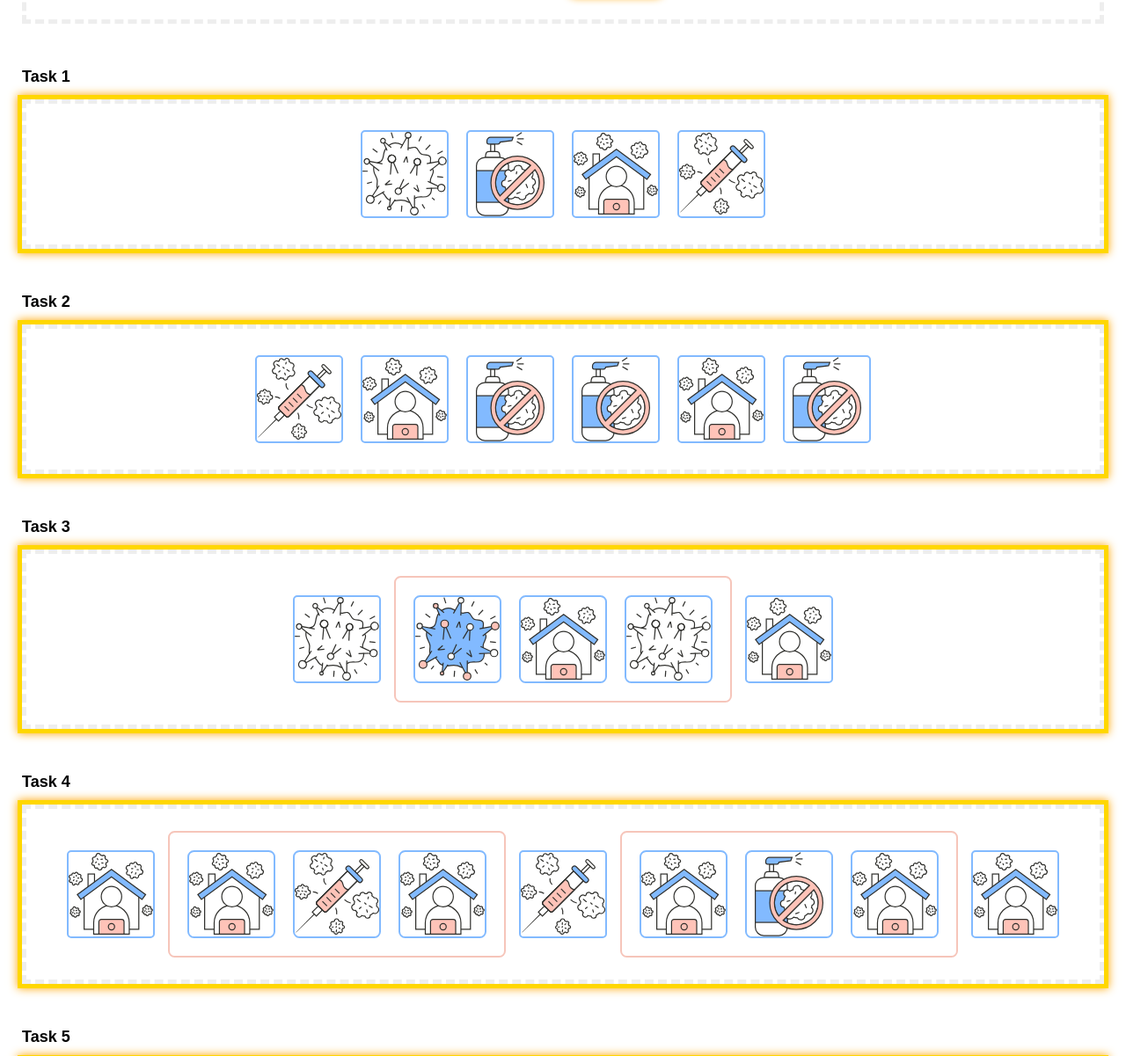
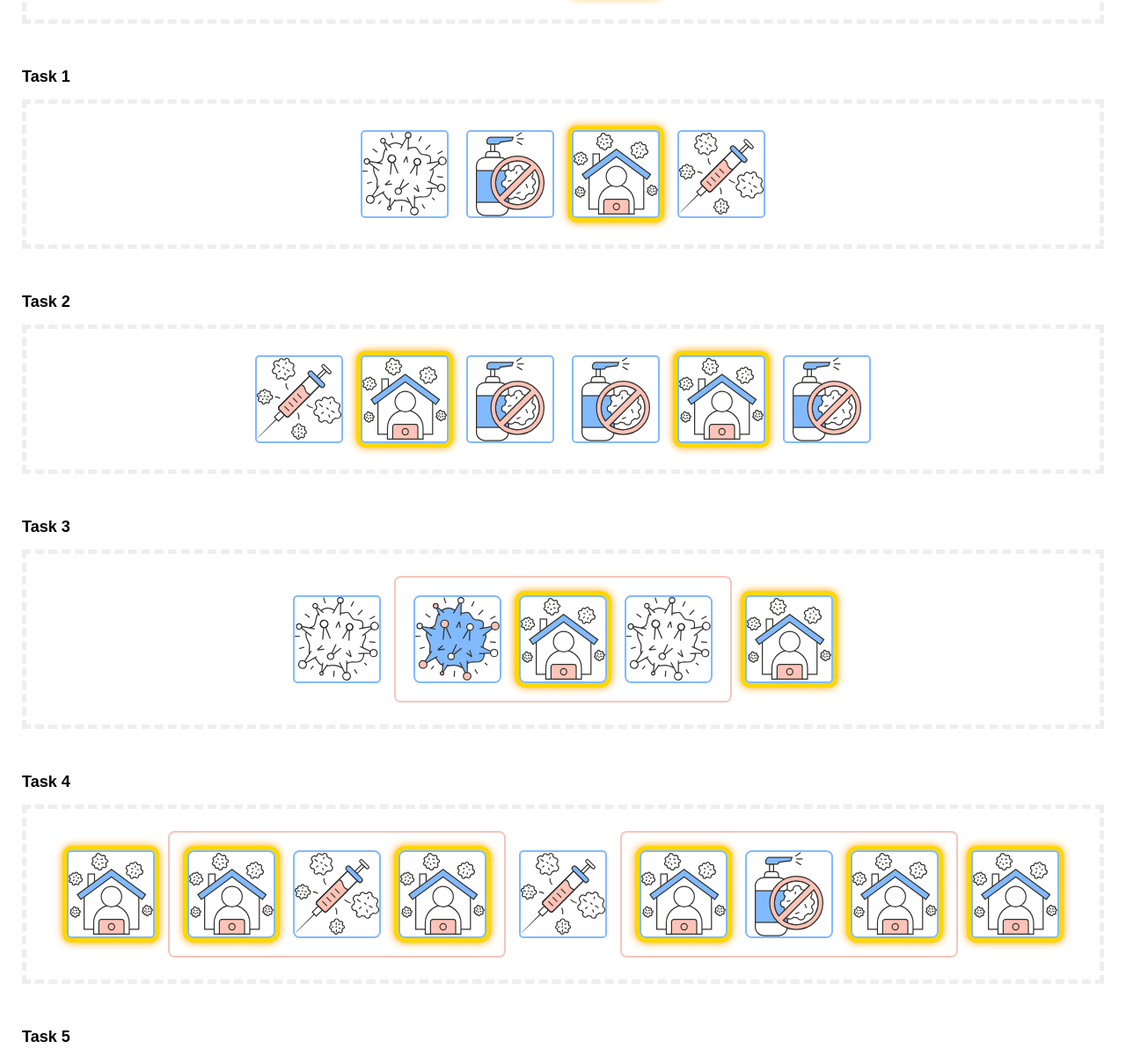
Before and after one commit to saschazesiger/Webdevelopment, a website: page work/htmlcss/css-selectors/src/task.html in a window 1280 px wide. Shown: the part 522-1723 px from the top of the page at 88% size. Drawn offline with Linux system fonts and the light colour scheme.

Commit message:
CSS Selectors

```diff
--- a/work/htmlcss/css-selectors/src/task.css
+++ b/work/htmlcss/css-selectors/src/task.css
@@ -10,26 +10,26 @@
   box-shadow: 0 0 0 5px gold, 0 0 10px 5px orange;
 }
 
-#task-1 /* @todo */ {
+#task-1 .covid.programmer {
   box-shadow: 0 0 0 5px gold, 0 0 10px 5px orange;
 }
 
-#task-2 /* @todo */ {
+#task-2 .covid:not(.vaccine, .sanitizer) {
   box-shadow: 0 0 0 5px gold, 0 0 10px 5px orange;
 }
 
-#task-3 /* @todo */ {
+#task-3 .covid.virus:last-of-type {
   box-shadow: 0 0 0 5px gold, 0 0 10px 5px orange;
 }
 
-#task-4 /* @todo */ {
+#task-4 .covid:not(.vaccine,.sanitizer) {
   box-shadow: 0 0 0 5px gold, 0 0 10px 5px orange;
 }
 
-#task-5 /* @todo */ {
+#task-5 > section.covid {
   box-shadow: 0 0 0 5px gold, 0 0 10px 5px orange;
 }
 
-#task-6 /* @todo */ {
+#task-6 section div[select="yes"]:only-child {
   box-shadow: 0 0 0 5px gold, 0 0 10px 5px orange;
 }
```
Also changed, not shown: 1 other file.
